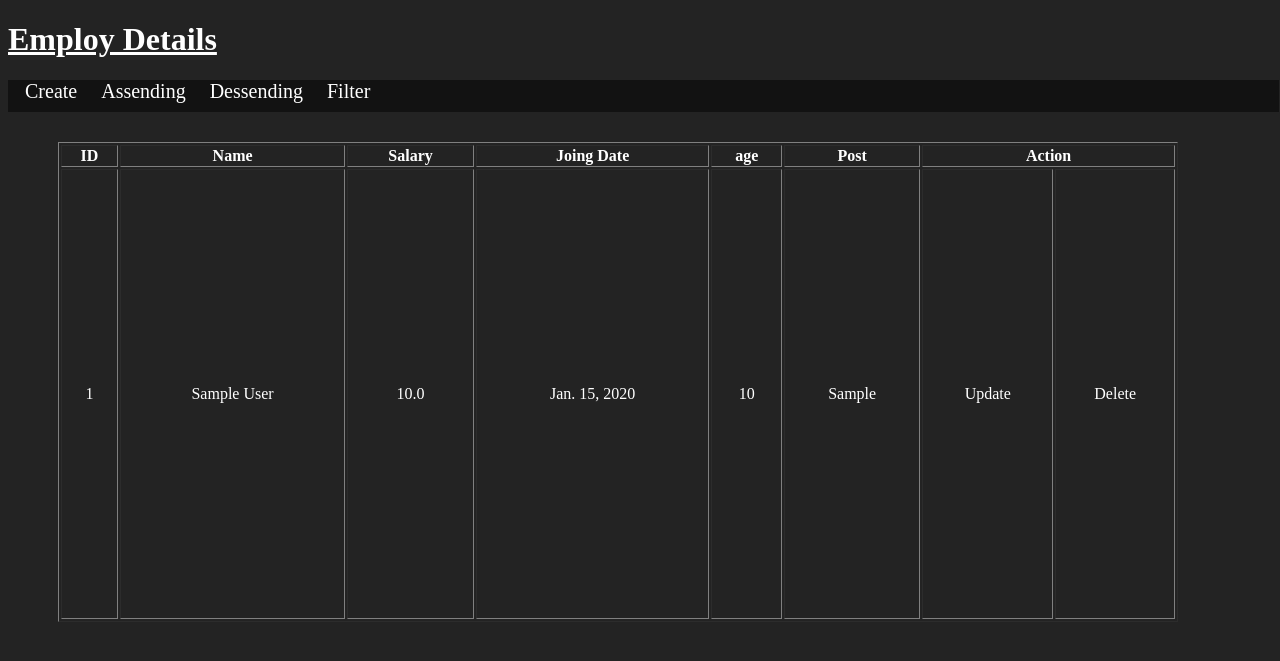
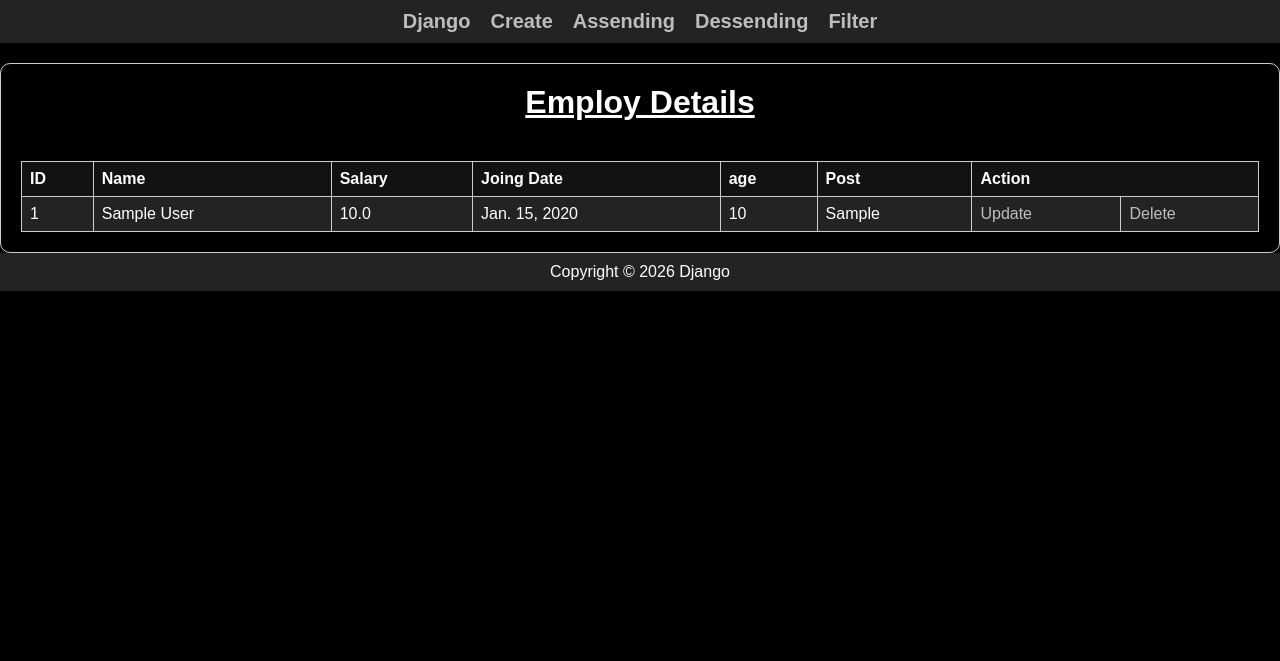
Before and after one commit to sarang456/Django, a Django app: page /employee/emp_asecn/ in a window 1280 px wide. Shown: the top 661 px of the page. Run offline with Django 5.2, Linux system fonts and the light colour scheme; tables that the repository leaves empty hold one stand-in row (values such as "Sample post").

Commit message:
Set up static folder structure and implement reusable base template with dark theme styling, including navbar and footer components

```diff
--- a/Django/learning26/learning26/settings.py
+++ b/Django/learning26/learning26/settings.py
@@ -122,4 +122,7 @@ USE_TZ = True
 # Static files (CSS, JavaScript, Images)
 # https://docs.djangoproject.com/en/6.0/howto/static-files/
 
-STATIC_URL = 'static/'
+STATIC_URL = '/static/'
+STATICFILES_DIRS = [
+    BASE_DIR / "static"
+]
--- /dev/null
+++ b/Django/learning26/static/css/style.css
@@ -0,0 +1,100 @@
+* {
+    margin: 0;
+    padding: 0;
+    box-sizing: border-box;
+    font-family: 'Poppins', sans-serif;
+}
+
+body{
+    background-color: black;
+}
+
+.navbar {
+    background-color: #232323;
+    color: #fff;
+    padding: 10px;
+    text-align: center;
+    justify-content: center;
+    align-items: center;
+    display: flex;
+    gap: 20px;
+}
+
+.logo a {
+    text-decoration: none;
+    font-size: 20px;
+    font-weight: bold;
+    color: rgba(255, 255, 255, 0.7);
+    background-color: #232323;
+}
+
+.nav-links {
+    display: flex;
+    gap: 20px;
+}
+
+.nav-links a {
+    color: rgba(255, 255, 255, 0.7);
+    text-decoration: none;
+    font-size: 20px;
+    font-weight: bold;
+    background-color: #232323;
+}
+
+.content {
+    text-align: center;
+    justify-content: center;
+    align-items: center;
+    display: flex;
+    gap: 20px;
+    margin-top: 20px;
+    flex-direction: column;
+    border: 1px solid #ccc;
+    padding: 20px;
+    border-radius: 10px;
+    background-color: black;
+    color: white;
+}
+
+.content table {
+    width: 100%;
+    border-collapse: collapse;
+    margin-top: 20px;
+    background-color: #232323;
+    color: #ffff;
+}
+
+.content table th {
+    border: 1px solid #ccc;
+    padding: 8px;
+    text-align: left;
+    background-color: #121212;
+}
+
+.content table td {
+    border: 1px solid #ccc;
+    padding: 8px;
+    text-align: left;
+}
+
+.content table a{
+    text-decoration: none;
+    color: rgba(255, 255, 255, 0.7);
+    transition: 0.3s ease;
+}
+
+a:hover{
+    color: rgba(255, 255, 255, 1);
+    font-weight: bolder;
+}
+
+.footer {
+    background-color: #232323;
+    color: #fff;
+    padding: 10px;
+    text-align: center;
+    justify-content: center;
+    align-items: center;
+    display: flex;
+    gap: 20px;
+}
--- /dev/null
+++ b/Django/learning26/templates/base.html
@@ -0,0 +1,20 @@
+{% load static %}
+<!DOCTYPE html>
+<html lang="en">
+<head>
+    <meta charset="UTF-8">
+    <meta name="viewport" content="width=device-width, initial-scale=1.0">
+    <title>base</title>
+    <link rel="stylesheet" href="{% static 'css/style.css' %}"/>
+</head>
+<body>
+    <div class="outre">
+        {% include 'nav.html' %}
+        <div class="content">
+            {% block content %}
+            {% endblock content %}
+        </div>
+        {% include 'footer.html' %}
+    </div>
+</body>
+</html>
--- a/Django/learning26/templates/employee/employe_detils.html
+++ b/Django/learning26/templates/employee/employe_detils.html
@@ -1,3 +1,5 @@
+{% extends 'base.html' %}
+{% block content %}
 <!DOCTYPE html>
 <html lang="en">
 <head>
@@ -5,7 +7,7 @@
     <meta name="viewport" content="width=device-width, initial-scale=1.0">
     <title>Employ_Details</title>
     <style>
-        body{
+        /* body{
             background-color: #232323;
             color: white;
         }
@@ -21,19 +23,13 @@
             height: 30rem;
             text-align: center;
             margin-left: 50px;
-        }
-        a{
-            text-decoration: none;
-            border-radius: 3px;
-            color: white;
-        }
-        .outer{
+        } */
+
+        /* .outer{
             margin: 10px;
             font-size: 1.25rem;
-        }
-        a:hover{
-            box-shadow: 2px 2px 5px #FFFFF0;
-        }
+        }  */
+
     </style>
 </head>
 <body>
@@ -46,12 +42,12 @@
         <br>
     {%endfor%} -->
     <h1><u>Employ Details</u></h1>
-    <div class="outeran">
+    <!-- <div class="outeran">
         <a href="{%url 'createemploye'%}" class="outer">Create</a>
         <a href="{%url 'asen_order'%}" class="outer">Assending</a>
         <a href="{%url 'dsen_order'%}" class="outer">Dessending</a>
         <a href="{%url 'emp_filter'%}" class="outer">Filter</a>
-    </div>
+    </div> -->
     <table border="1">
         <thead>
             <tr>
@@ -81,3 +77,4 @@
     </table>
 </body>
 </html>
+{% endblock content %}
--- /dev/null
+++ b/Django/learning26/templates/footer.html
@@ -0,0 +1,3 @@
+<div class="footer">
+    <p>Copyright &copy; 2026 Django</p>
+</div>
--- /dev/null
+++ b/Django/learning26/templates/nav.html
@@ -0,0 +1,11 @@
+<nav class="navbar">
+    <div class="logo">
+        <a href="#">Django</a>
+    </div>
+    <div class="nav-links">
+        <a href="{% url 'createemploye'%}">Create</a>
+        <a href="{% url 'asen_order'%}">Assending</a>
+        <a href="{% url 'dsen_order'%}">Dessending</a>
+        <a href="{% url 'emp_filter'%}">Filter</a>
+    </div>
+</nav>
```
Also changed, not shown: Django/learning26/static/images/django_logo.png (added).
